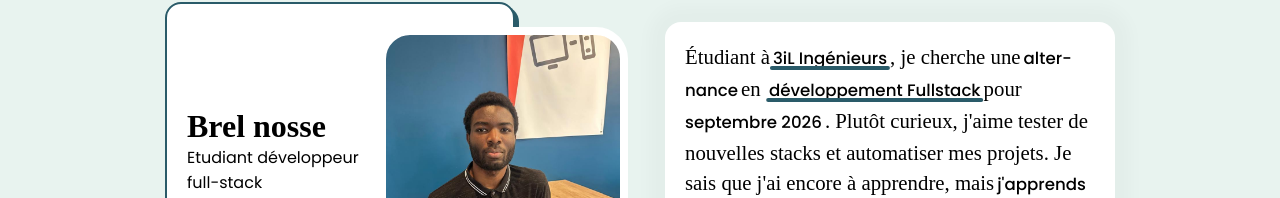
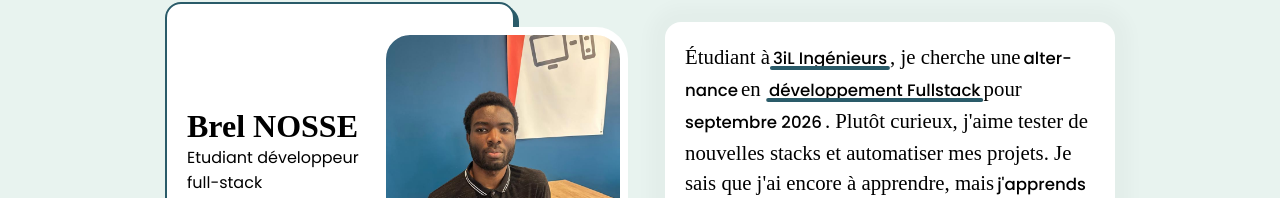
Before and after one commit to brelnosse/portofolio, a React (Create React App) app: page / in a window 1280 px wide. Shown: the part 1739-1937 px from the top of the page. Built offline with nearby package versions, Linux system fonts and the light colour scheme; a web font is replaced by a local one.

Commit message:
refactor: renamed the app

```diff
--- a/public/index.html
+++ b/public/index.html
@@ -17,7 +17,7 @@
     <link href="https://fonts.googleapis.com/css2?family=Fredoka:wght@300..700&family=Playfair:ital,opsz,wght@0,5..1200,300..900;1,5..1200,300..900&family=Poppins:ital,wght@0,100;0,200;0,300;0,400;0,500;0,600;0,700;0,800;0,900;1,100;1,200;1,300;1,400;1,500;1,600;1,700;1,800;1,900&family=Varela+Round&display=swap" rel="stylesheet">
     <link rel="preconnect" href="https://fonts.gstatic.com" crossorigin>
     <link href="https://fonts.googleapis.com/css2?family=Playfair:ital,opsz,wght@0,5..1200,300..900;1,5..1200,300..900&family=Poppins:ital,wght@0,100;0,200;0,300;0,400;0,500;0,600;0,700;0,800;0,900;1,100;1,200;1,300;1,400;1,500;1,600;1,700;1,800;1,900&family=Varela+Round&display=swap" rel="stylesheet">
-    <title>Brel nosse</title>
+    <title>Brel NOSSE</title>
   </head>
   <body>
     </script>
--- a/src/components/About.tsx
+++ b/src/components/About.tsx
@@ -13,7 +13,7 @@ const About:React.FC = () => {
             <div className="aboutContainer">
                 <div className="profileCaption">
                     <div className="pc-description">
-                        <h3>Brel nosse</h3>
+                        <h3>Brel NOSSE</h3>
                         <h4>Etudiant développeur full-stack</h4>
                     </div>
                     <div className="pc-img">
--- a/src/components/Hero.tsx
+++ b/src/components/Hero.tsx
@@ -6,7 +6,7 @@ import '../assets/style/hero.css';
 import { MenuItems } from "../data/menuItems";
 
 const Hero: React.FC = () => {
-    const name = "Brel nosse";
+    const name = "Brel NOSSE";
     const [showH3, setShowH3] = useState<boolean>(false);
     const [showIm, setShowIm] = useState<boolean>(false);
     const [visibleLetters, setVisibleLetters] = useState<number>(0);
@@ -125,7 +125,7 @@ const Hero: React.FC = () => {
             </div>
             <div className={`heroImg ${showImage ? 'image-visible' : 'image-hidden'}`}>
                 <img src={require('../assets/images/square.png')} alt="squares" style={{height: '80px', width: '100px'}} className='s'/>
-                <img src={require('../assets/images/pp.jpeg')} alt="brel nosse" className='profil'/>
+                <img src={require('../assets/images/pp.jpeg')} alt="brel NOSSE" className='profil'/>
                 <img src={require('../assets/images/star.png')} alt="star" style={{height: '120px', width: '120px'}} className='r'/>
             </div>
         </section>
```
Also changed, not shown: public/manifest.json.
